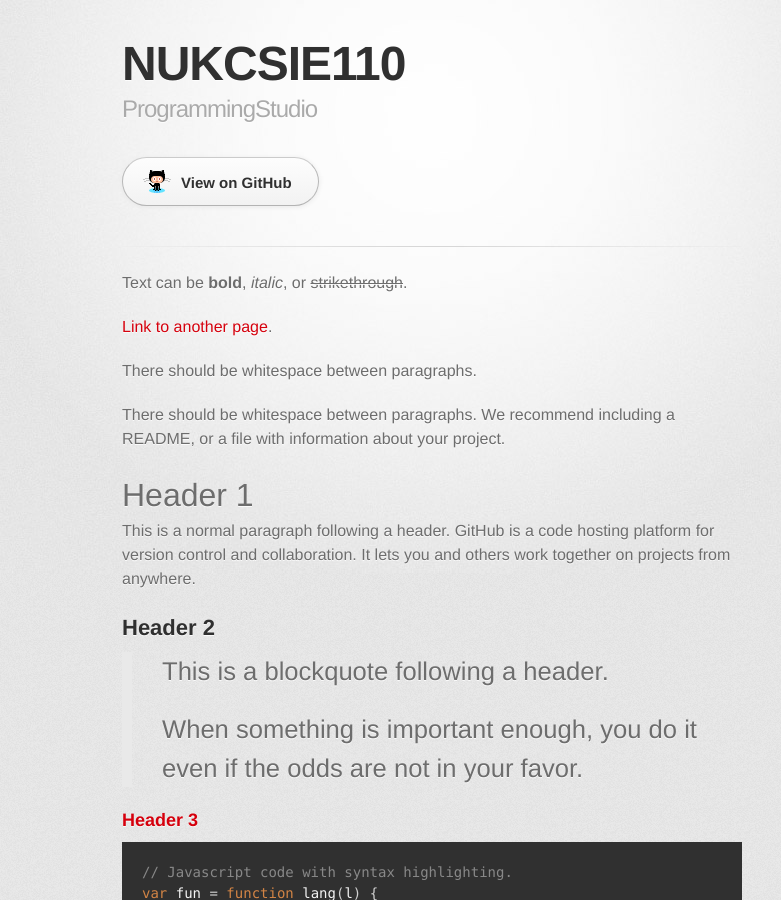
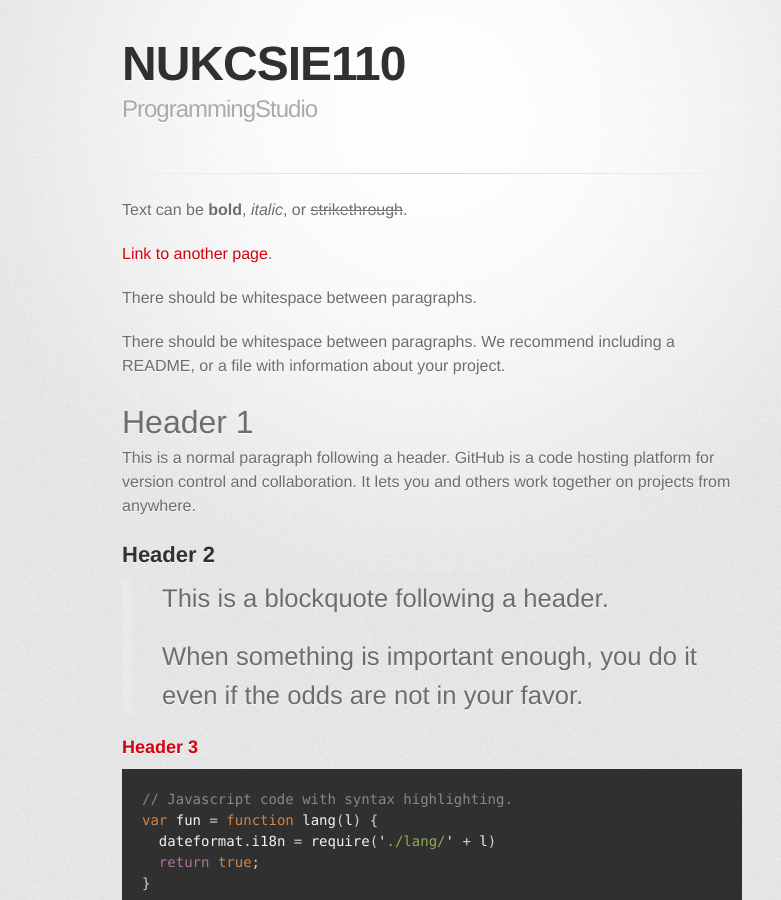
Before and after one commit to NUKCSIE110/ProgrammingStudio, a Jekyll site: the page built from index.md, in a window 1280 px wide and 900 px high. Shown: the whole window, without its empty margins (208-989 px from the left). Built offline with Jekyll 4.4.1, drawn with Linux system fonts in a browser that asks for light colours; some web fonts are replaced.

Commit message:
Update default.html

```diff
--- a/_layouts/default.html
+++ b/_layouts/default.html
@@ -1,5 +1,5 @@
 <!DOCTYPE html>
-<html lang="{{ site.lang | default: "en-US" }}">
+<html lang="{{ site.lang | default: "zh-TW" }}">
   <head>
     <meta charset='utf-8'>
     <meta http-equiv="X-UA-Compatible" content="chrome=1">
@@ -21,17 +21,7 @@
           <h1>{{ page.title | default: site.title | default: site.github.repository_name }}</h1>
           <h2>{{ page.description | default: site.description | default: site.github.project_tagline }}</h2>
         </header>
-        <section id="downloads" class="clearfix">
-          {% if site.show_downloads %}
-          <a href="{{ site.github.zip_url }}" id="download-zip" class="button"><span>Download .zip</span></a>
-          <a href="{{ site.github.tar_url }}" id="download-tar-gz" class="button"><span>Download .tar.gz</span></a>
-          {% endif %}
-	  {% if site.github.is_project_page %}
-          <a href="{{ site.github.repository_url }}" id="view-on-github" class="button"><span>View on GitHub</span></a>
-	  {% else %}
-          <a href="{{ site.github.owner_url }}" id="view-on-github" class="button"><span>View on GitHub</span></a>
-	  {% endif %}
-        </section>
+
         <hr>
         <section id="main_content">
           {{ content }}
```
